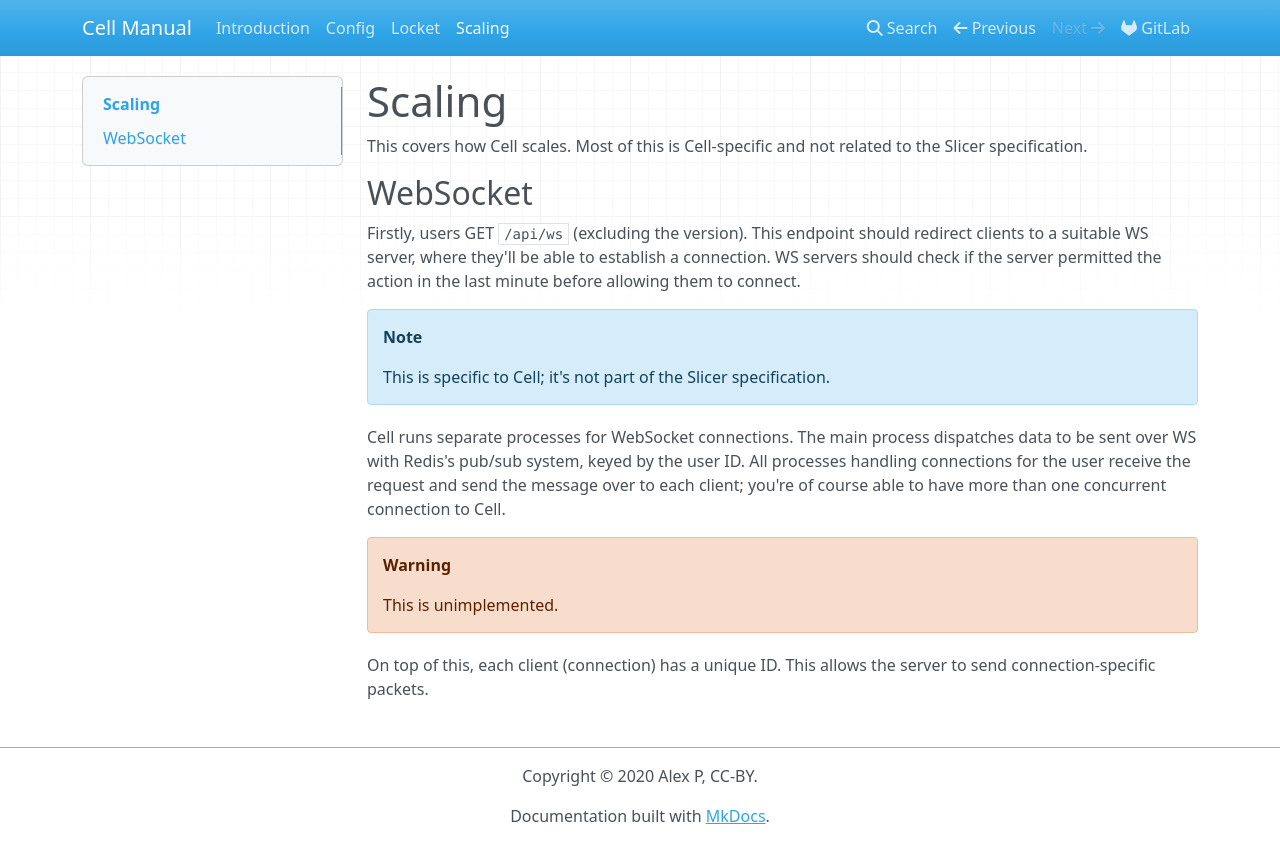
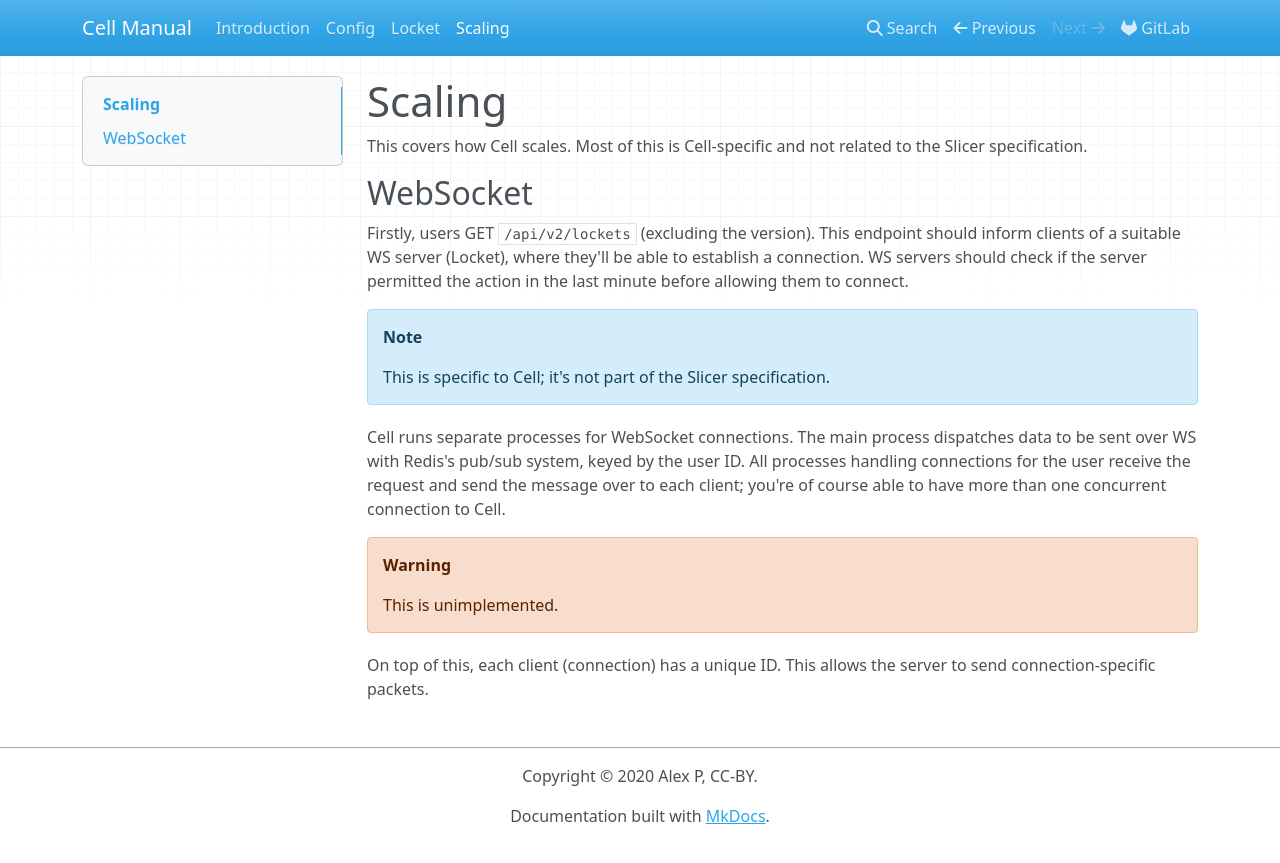
Before and after one commit to open-slicer/cell, an MkDocs documentation site: the page built from docs/scaling.md, in a window 1280 px wide. Shown: the top 863 px of the page. Built offline with MkDocs 1.6.1, drawn with Linux system fonts in a browser that asks for light colours; nearby versions of some CDN libraries.

Commit message:
fix: Use new Locket endpoint

```diff
--- a/docs/scaling.md
+++ b/docs/scaling.md
@@ -4,7 +4,7 @@ This covers how Cell scales. Most of this is Cell-specific and not related to th
 
 ## WebSocket
 
-Firstly, users GET `/api/ws` (excluding the version). This endpoint should redirect clients to a suitable WS server, where they'll be able to establish a connection. WS servers should check if the server permitted the action in the last minute before allowing them to connect.
+Firstly, users GET `/api/v2/lockets` (excluding the version). This endpoint should inform clients of a suitable WS server (Locket), where they'll be able to establish a connection. WS servers should check if the server permitted the action in the last minute before allowing them to connect.
 
 !!! note
     This is specific to Cell; it's not part of the Slicer specification.
```
